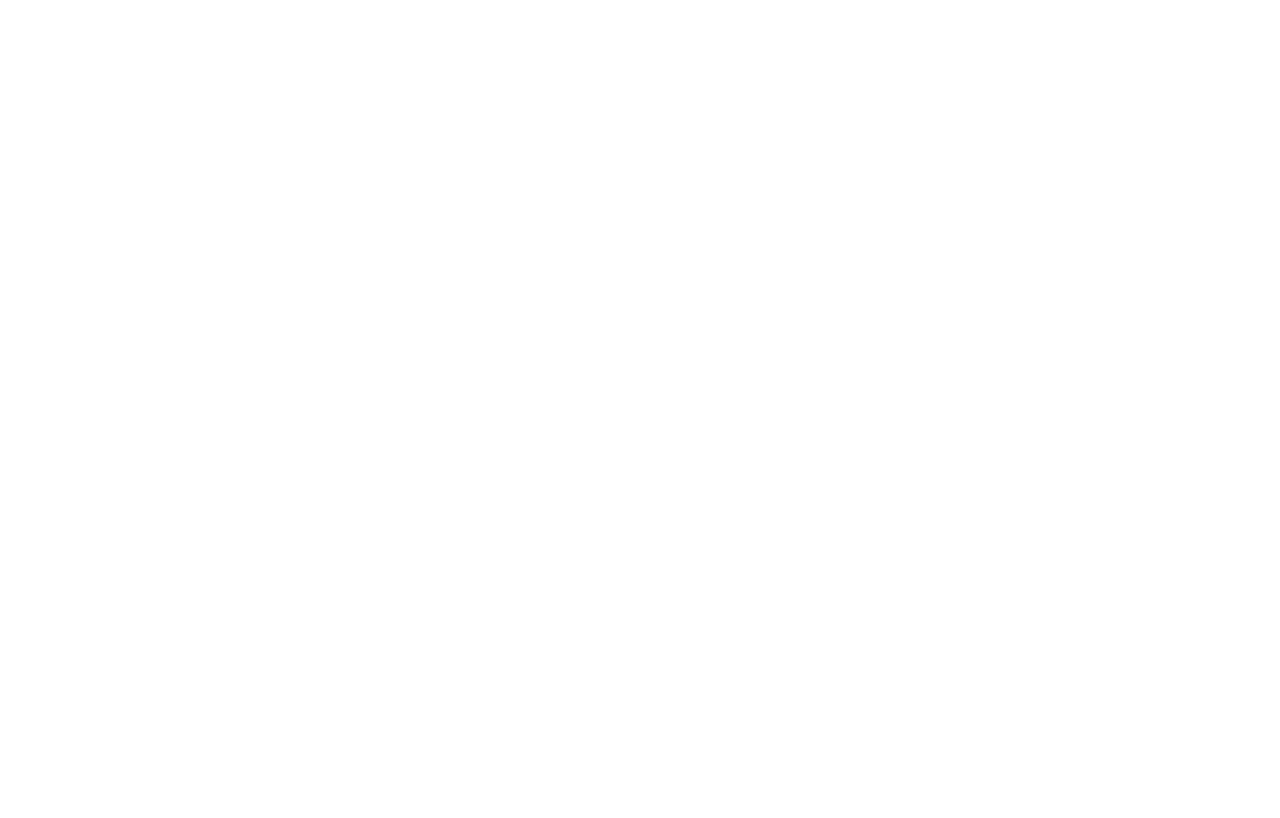
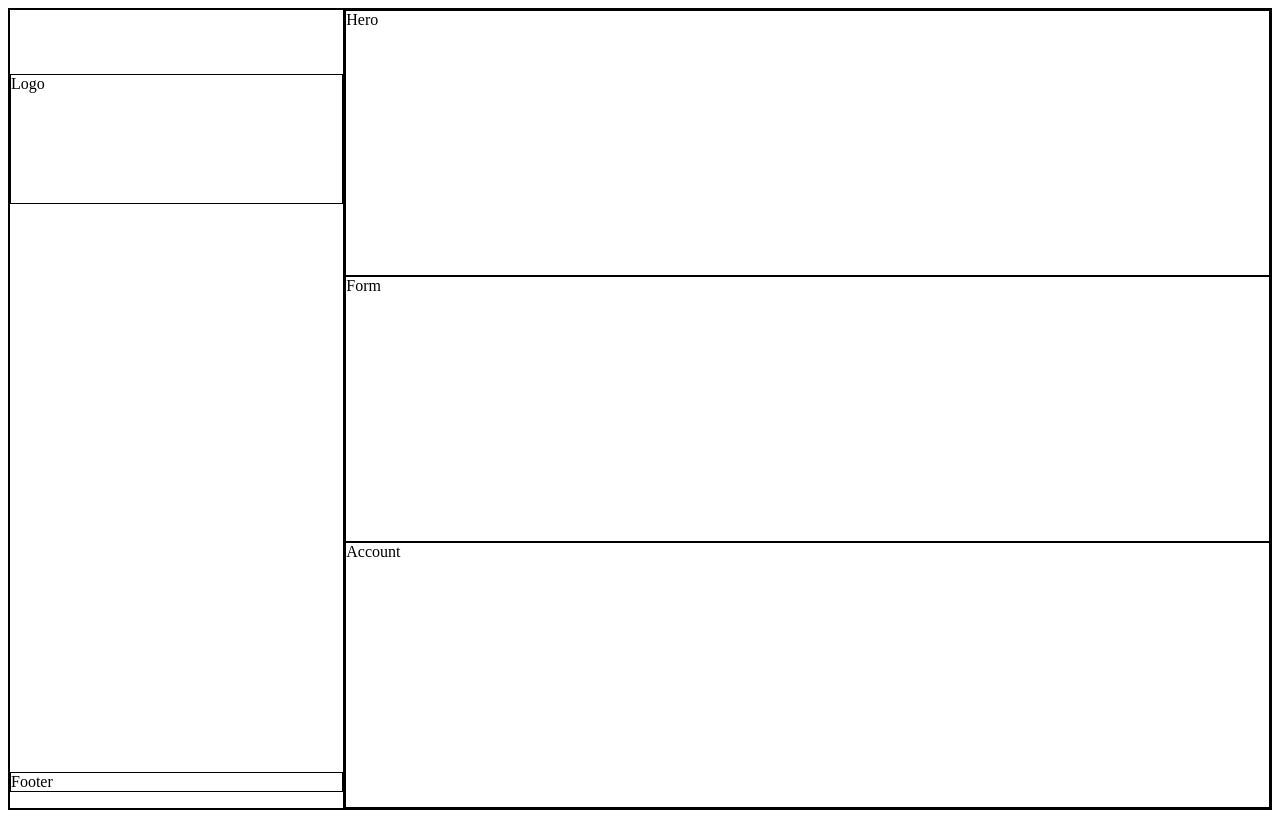
Before and after one commit to hnwong28/odin-signup-form, a plain HTML site: page index.html in a window 1280 px wide. Drawn offline with Linux system fonts and the light colour scheme.

Commit message:
basic layout

```diff
--- a/index.html
+++ b/index.html
@@ -7,5 +7,17 @@
     <link rel="stylesheet" href="styles.css" />
     <script src="script.js" defer></script>
   </head>
-  <body></body>
+  <body>
+    <div class="parent">
+      <div class="sidebar">
+        <div class="logo">Logo</div>
+        <div class="footer">Footer</div>
+      </div>
+      <div class="content">
+        <div class="hero">Hero</div>
+        <div class="form">Form</div>
+        <div class="account">Account</div>
+      </div>
+    </div>
+  </body>
 </html>
--- a/styles.css
+++ b/styles.css
@@ -0,0 +1,43 @@
+div {
+  border: 1px solid black;
+}
+
+.parent {
+  display: flex;
+  height: 100vh;
+}
+
+.sidebar {
+  display: flex;
+  flex-direction: column;
+  flex-grow: 1;
+  justify-content: space-between;
+}
+
+.logo {
+  height: 8rem;
+  margin-top: 4rem;
+}
+
+.footer {
+  margin-top: auto;
+  margin-bottom: 1rem;
+}
+
+.content {
+  display: flex;
+  flex-direction: column;
+  flex-grow: 3;
+}
+
+.hero {
+  flex-grow: 1;
+}
+
+.form {
+  flex-grow: 1;
+}
+
+.account {
+  flex-grow: 1;
+}
```
